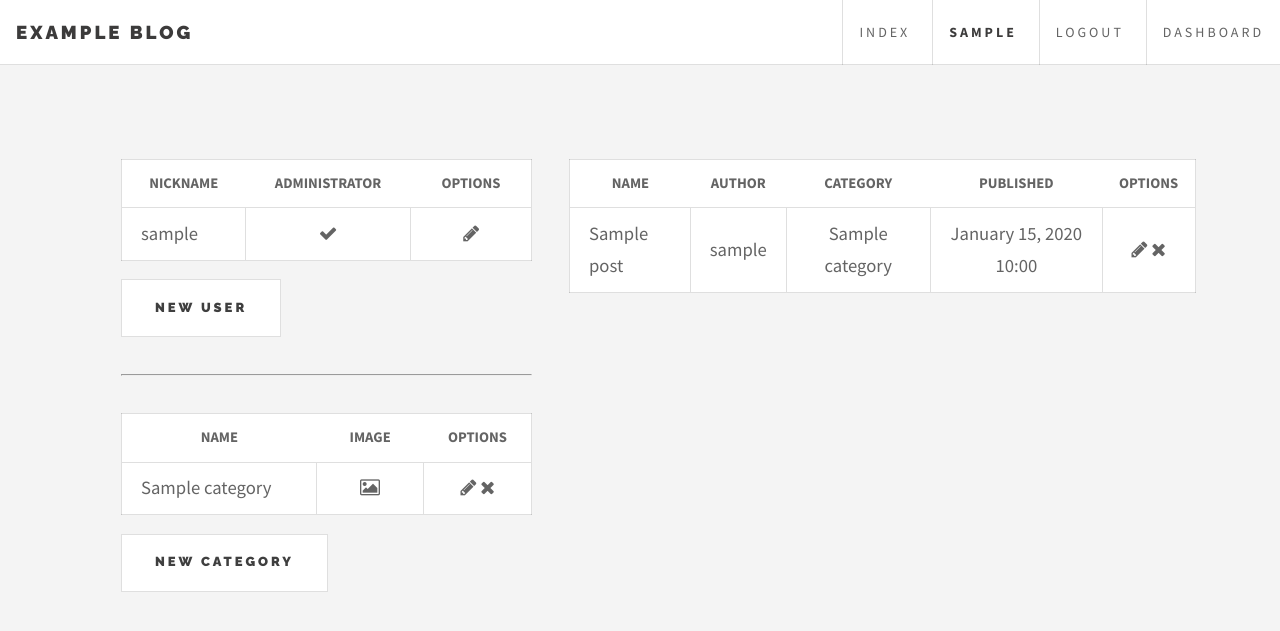
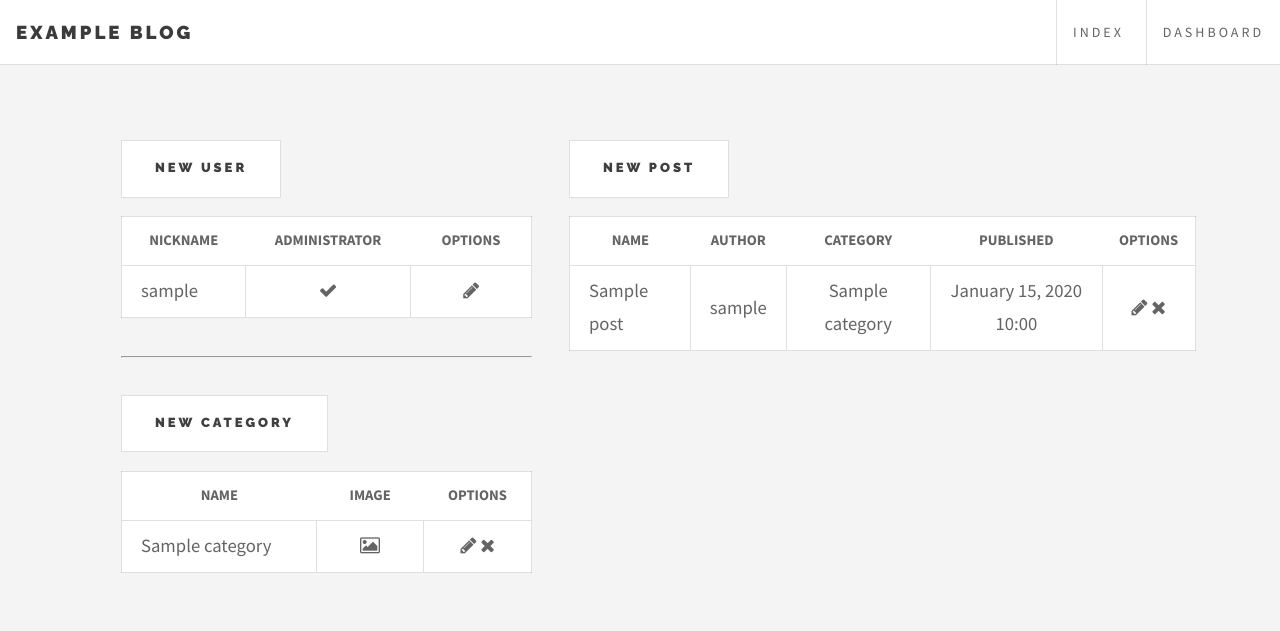
Before and after one commit to embik/bloks, a Flask app: page /admin/dashboard in a window 1280 px wide. Shown: the top 631 px of the page. Run offline with Flask 2, Linux system fonts and the light colour scheme; a user stored in the database is signed in; tables that the repository leaves empty hold one stand-in row (values such as "Sample post"); parts of the project's set-up code (start-up, migrations or seed data) failed here and were passed over; some libraries are stand-ins or nearby versions.

Commit message:
Improve dashboard and sidebar UX

```diff
--- a/blog/templates/default/admin/dashboard.html.j2
+++ b/blog/templates/default/admin/dashboard.html.j2
@@ -6,6 +6,7 @@
 {% endblock %}
 
 {% block content %}
+    <a href="{{ url_for('new_post')}}" class="button">New Post</a>
         {% if posts %}
             <table class="table">
                 <thead>
@@ -43,11 +44,14 @@
                 <a href="{{ url_for('admin_dashboard', id=posts.next_num )}}">Older Posts</a>
             {% endif %}
         {% else %}
-            <p>No posts found! <a href="{{ url_for('new_post') }}">Write your first post!</a></p>
+            <p>No posts found!</p>
         {% endif %}
 {% endblock %}
 {% block sidebar %}
     <div>
+        {% if g.user.is_admin %}
+            <a href="{{ url_for('new_user') }}" class="button">New User</a>
+        {% endif %}
         {% if users %}
                 <table class="table">
                     <thead>
@@ -79,12 +83,12 @@
                     </tbody>
                 </table>
         {% endif %}
-        {% if g.user.is_admin %}
-            <a href="{{ url_for('new_user') }}" class="button">New User</a>
-        {% endif %}
         <hr>
     </div>
     <div>
+        {% if g.user.is_admin %}
+            <a href="{{ url_for('new_category') }}" class="button">New Category</a>
+        {% endif %}
         {% if categories %}
                 <table class="table">
                     <thead>
@@ -110,8 +114,5 @@
                     </tbody>
                 </table>
         {% endif %}
-        {% if g.user.is_admin %}
-            <a href="{{ url_for('new_category') }}" class="button">New Category</a>
-        {% endif %}
     </div>
 {% endblock %}
--- a/blog/templates/default/base.html.j2
+++ b/blog/templates/default/base.html.j2
@@ -21,8 +21,6 @@
             <nav>
                 <a href="{{ url_for('page') }}">Index</a>
                 {% if g.user.is_authenticated %}
-                    <a><strong>{{ g.user.nickname }}</strong></a>
-                    <a href="{{ url_for('logout') }}">Logout</a>
                     <a href="{{ url_for('admin_dashboard' )}}">Dashboard</a>
                 {% endif %}
             </nav>
@@ -37,6 +35,15 @@
                     <div class="box justify">
                         {{ render_markdown(config['BLOG_DESCRIPTION']) }}
                     </div>
+                    {% if g.user.is_authenticated %}
+                        <div class="small center">
+                            Signed in as <strong>{{g.user.nickname }}</strong>
+                            ·
+                            <a href="{{ url_for('logout') }}">Logout</a>
+                            ·
+                            <a href="{{ url_for('new_post') }}">New Post</a>
+                        </div>
+                    {% endif %}
                 {% endif %}
                 {% block sidebar %}{% endblock %}
             </aside>
--- a/blog/views.py
+++ b/blog/views.py
@@ -32,7 +32,7 @@ def page(id=1):
         abort(404)
 
 
-@app.route('/<string:slug>')
+@app.route('/<string:slug>/')
 def post(slug):
     post = Post.query.filter_by(slug=slug).first()
     if post:
--- a/static/blog-dashboard.css
+++ b/static/blog-dashboard.css
@@ -24,7 +24,7 @@
 .login-form {
     margin: auto;
     width: 100%;
-    padding: 1em 0 2em 0;
+    padding: 1em 0 3em 0;
     border: 1px solid rgba(0, 0, 0, 0.125);
     background: #FFF;
     margin-bottom: 1em;
```
